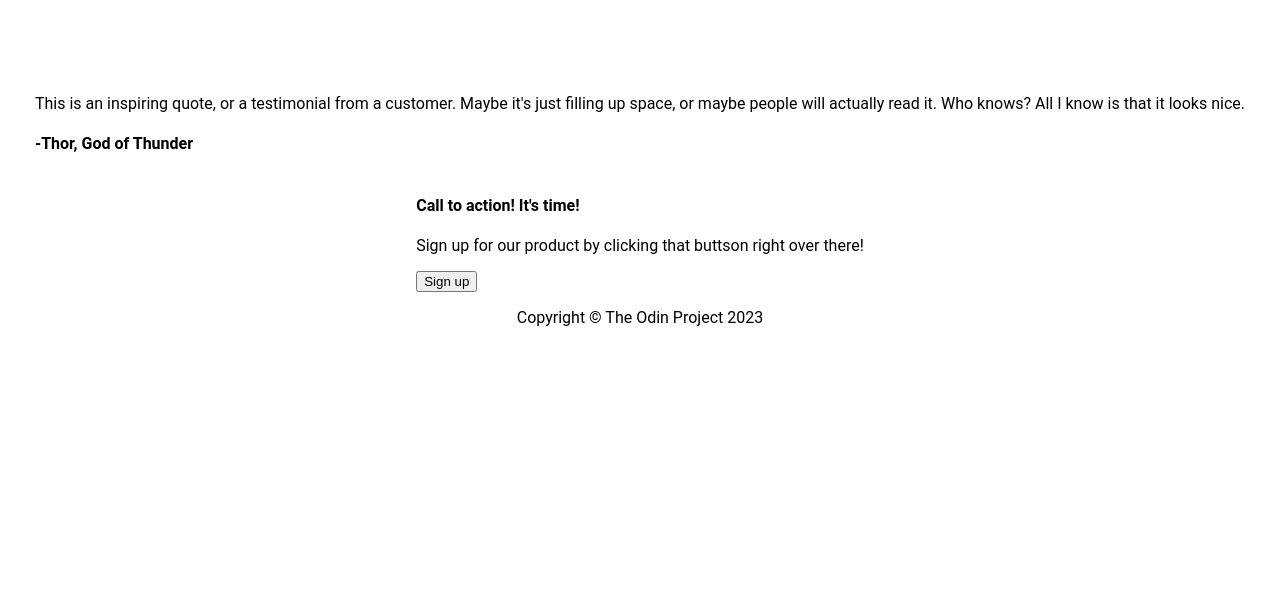
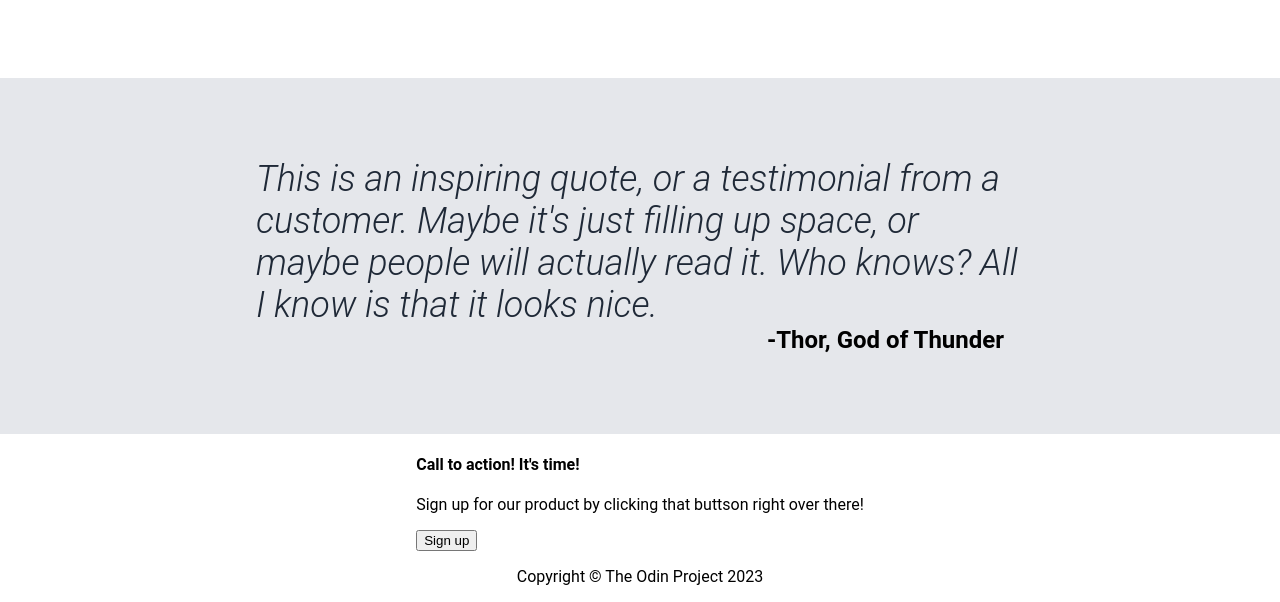
Before and after one commit to VincentG-BM/landing-page, a plain HTML site: page index.html in a window 1280 px wide. Shown: the part 911-1513 px from the top of the page. Before the commit the page ends 1254 px from the top, so only its background shows below. Drawn offline with Linux system fonts and the light colour scheme.

Commit message:
Completed CSS for quote section

```diff
--- a/styles.css
+++ b/styles.css
@@ -125,3 +125,26 @@ body {
     text-align: center;
     font-size: 18px;
 }
+
+
+.quote {
+    display: flex;
+    flex-direction: column;
+    background-color: #E5E7EB;
+    justify-content: center;
+    align-items: flex-end;
+    padding: 80px 20% 0px 20%;
+}
+
+.quote p {
+    font-size: 36px;
+    font-weight: 300;
+    font-style: italic;
+    color: #1F2937;
+    margin: 0px;
+}
+
+.quote h4 {
+    font-size: 24px;
+    margin: 0px 20px 80px 0px;
+}
```
